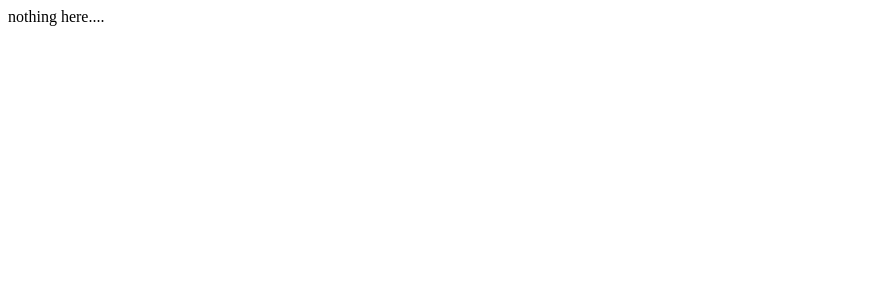
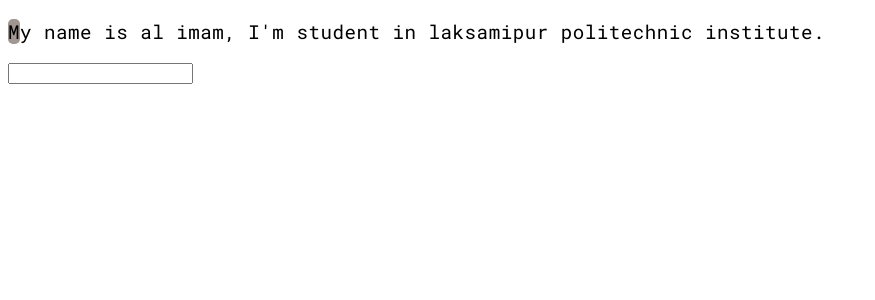
Before and after one commit to Nirob-X/my-react-projects, a React (Create React App) app: page / in a window 1280 px wide. Shown: the top 300 px of the page, without its empty margins (0-875 px from the left). Built offline with nearby package versions, Linux system fonts and the light colour scheme.

Commit message:
add basic functionality to typeing speed test app
-- add text heilighting in
      - red text on incorrect typing
      - green text on correct typing
-- check is correct or incorrect
-- manage active state

```diff
--- a/src/App.js
+++ b/src/App.js
@@ -1,9 +1,25 @@
+import {useRef, useState} from "react";
+import Char from "./components/Char";
+import "./global.css";
+
+const text = () => `My name is al imam, I'm student in laksamipur politechnic institute.`.split("");
+
 function App() {
-  return (
-    <div>
-    	nothing here....
-    </div>
-  );
+	const [input, setInput] = useState("");
+	const [activeIndex, setActiveIndex] = useState(0);
+	const {current} = useRef(text());
+
+	const proccesInput = (value) => {
+		setInput(value);
+		setActiveIndex(value.length);
+	}
+
+  	return (
+    	<div>
+    		<p>{current.map((char, index) => <Char active={index === activeIndex} char={char} correct={char === input[index] ? true : activeIndex < index ? null : false } />)}</p>
+    		<input value={input} onChange={(e) => proccesInput(e.target.value)} type="text" />
+    	</div>
+  	);
 }
 
 export default App;
--- /dev/null
+++ b/src/components/Char.js
@@ -0,0 +1,19 @@
+import {memo} from "react";
+import style from "./Char.module.css";
+
+function Char({char, active, correct}) {
+	if (active) {
+		return <span className={style.active}>{char}</span>
+	}
+	if (correct === true) {
+		return <span className={style.correct}>{char}</span>
+	}
+
+	if (correct === false) {
+		return <span className={style.incorrect}>{char}</span>
+	}
+
+	return <span>{char}</span>
+}
+
+export default memo(Char)
--- /dev/null
+++ b/src/components/Char.module.css
@@ -0,0 +1,12 @@
+.active {
+	background-color: rgba(65 46 37 / 0.5);
+	border-radius: 5px;
+}
+
+.correct {
+	color: green;
+}
+
+.incorrect {
+	color: red;
+}
--- /dev/null
+++ b/src/global.css
@@ -0,0 +1,7 @@
+@import url('https://fonts.googleapis.com/css2?family=Roboto+Mono&display=swap');
+
+p {
+	letter-spacing: 0.5px;
+	font-size: 1.2rem;
+	font-family: 'Roboto Mono', monospace;
+}
```
